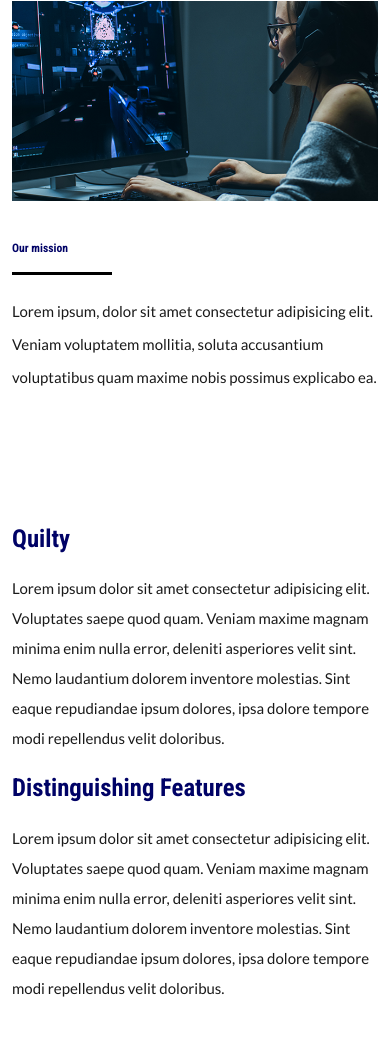
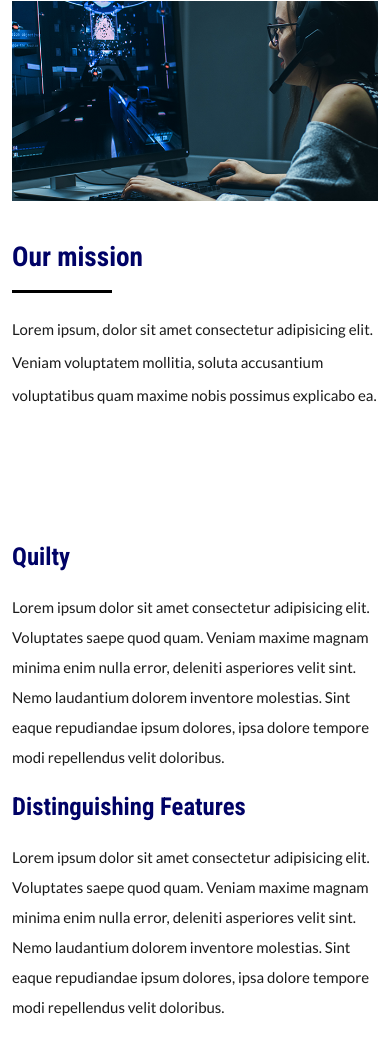
Before and after one commit to maged21/Rosetta, a plain HTML site: page game.html in a window 390 px wide. Shown: the part 1365-2403 px from the top of the page. Drawn offline with nearby package versions, Linux system fonts and the light colour scheme.

Commit message:
Update responsive.css

```diff
--- a/css/responsive.css
+++ b/css/responsive.css
@@ -213,6 +213,9 @@
 	}
 	.form-buttons button {
 		width: 70vw;
+	}
+	.about-us-text h2 {
+		font-size: 7vw;
 	}
 }
 
```
